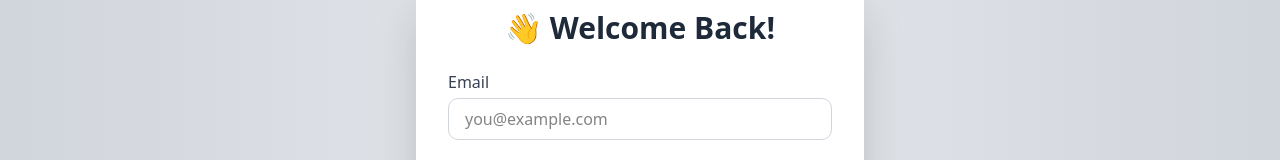
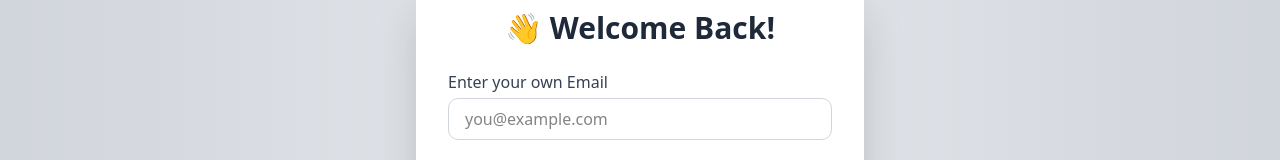
Before and after one commit to SaedAbbas/e-commerce-Nextjs, a Next.js app: page /login in a window 1280 px wide. Shown: the part 302-462 px from the top of the page. Built offline with nearby package versions, Linux system fonts and the light colour scheme; no server answers.

Commit message:
new commit

```diff
--- a/src/app/(Auth)/login/page.js
+++ b/src/app/(Auth)/login/page.js
@@ -16,7 +16,7 @@ const Login = () => {
         </h2>
         <form onSubmit={onSubmit} className="space-y-4">
           <div>
-            <label className="block text-gray-700 font-medium mb-1">Email</label>
+            <label className="block text-gray-700 font-medium mb-1">Enter your  own Email</label>
             <input
               type="email"
               onChange={onChangeEmail}
```
